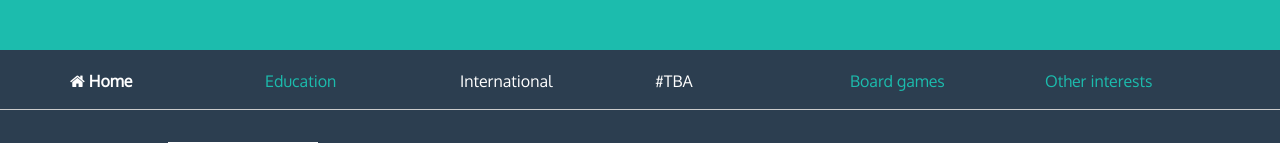
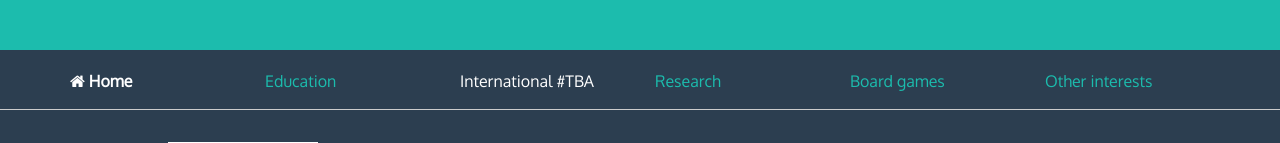
Before and after one commit to 0Alic/0Alic.github.io, a plain HTML site: page index.html in a window 1280 px wide. Shown: the part 450-593 px from the top of the page. Drawn offline with Linux system fonts and the light colour scheme.

Commit message:
Minor modification

```diff
--- a/index.html
+++ b/index.html
@@ -67,10 +67,10 @@
 						<a href="education.html">Education</a>
 					</div>
 					<div class="col-lg-2">
-						International
+						International #TBA
 					</div>
 					<div class="col-lg-2">
-						#TBA
+						<a href="research.html">Research</a>
 					</div>
 					<div class="col-lg-2">
 						<a href="boardgames.html">Board games</a>
@@ -130,6 +130,7 @@
 			<br>
 			<hr>
 		</div>
+
 
 		<!-- PROJECTS -->
 		<!-- <div class="container desc">
```
Also changed, not shown: boardgames.html (+2 -2 lines), education.html (+2 -2 lines), interests.html (+2 -2 lines).
